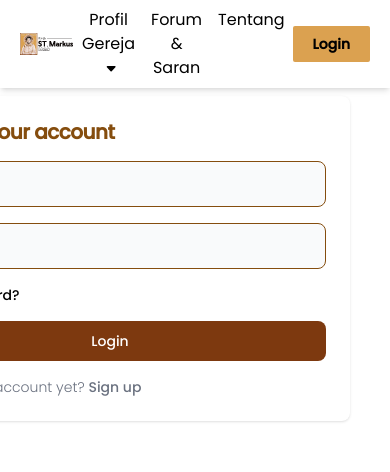
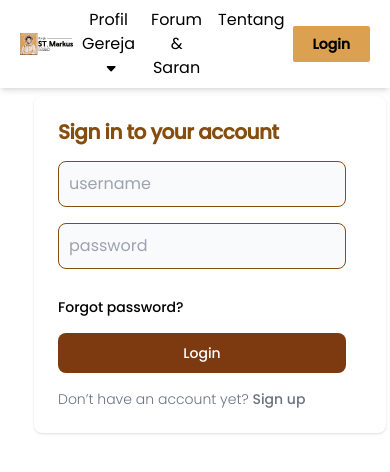
Before and after one commit to HaiPigGi/church-app, a Next.js app in the folder next-app/: page /pages/login in a window 390 px wide. Shown: the top 472 px of the page. Built offline with nearby package versions, Linux system fonts and the light colour scheme.

Commit message:
modified:   next-app/src/app/pages/login/page.jsx 	modified:   next-app/src/app/pages/register/page.jsx

```diff
--- a/next-app/src/app/pages/login/page.jsx
+++ b/next-app/src/app/pages/login/page.jsx
@@ -1,6 +1,9 @@
+
 import MainLayout from "@/components/Layouts/MainLayout/index";
 
 export default function Login() {
+
+
   return(
 
 <MainLayout>
@@ -18,20 +21,26 @@ export default function Login() {
                         <a href="#" className="flex items-center mb-6 mr-5 text-2xl font-semibold text-primary">
                             <label className=""/>LOGIN
                         </a>
-                        <div className="w-full bg-white rounded-lg shadow dark:border md:mt-0 sm:max-w-md xl:p-0">
+                        <div className="w-full bg-white rounded-lg shadow dark:border md:mt-0  sm:max-w-md xl:p-0 min-[360px]:max-[555px]:w-[22rem] min-[360px]:max-[555px]:ml-[12.5rem]">
                         <div className="p-6 space-y-4 md:space-y-6 sm:p-8">
                             <h1 className="text-xl font-bold leading-tight tracking-tight text-yellow-800 md:text-2xl ">Sign in to your account</h1>
                                 <form className="space-y-4 md:space-y-6" action="#">
                                     <div>
-                                        <input type="text"className="bg-gray-50 border border-yellow-800 text-primary  rounded-lg focus:ring-primary-600 focus:border-primary-600 block w-full p-2.5 :placeholder-gray-400" placeholder="username" required />
+                                        <input type="text"className="bg-gray-50 border border-yellow-800 text-primary rounded-lg focus:ring-primary-600 focus:border-primary-600 block w-full p-2.5 :placeholder-gray-400 min-[360px]:max-[555px]:w-72" placeholder="username" required />
                                     </div>
                                     <div>
-                                    <input type="password"className="bg-gray-50 border border-yellow-800 text-primary  rounded-lg focus:ring-primary-600 focus:border-primary-600 block w-full p-2.5 :placeholder-gray-400" placeholder="password" required />
+                                        <input
+                                            type='password'
+                                            className="bg-gray-50 border mb-2 border-yellow-800 text-primary rounded-lg focus:ring-primary-600 focus:border-primary-600 block w-full p-2.5 :placeholder-gray-400 min-[360px]:max-[555px]:w-72"
+                                            placeholder="password"
+                                            required
+                                        />
+
                                     </div>
                                     <div className="flex items-center justify-between">
-                                        <a href="#" className="text-sm font-medium text-primary-600 hover:underline dark:text-primary-500">Forgot password?</a>
+                                        <a href="#" className="text-sm font-medium text-primary-600 hover:underline dark:text-primary-500 mt-3 ">Forgot password?</a>
                                     </div>
-                                    <button type="submit" className="w-full text-white bg-primary focus:ring-4 focus:outline-none  font-medium rounded-lg text-sm px-5 py-2.5 text-center  ">Login</button>
+                                    <button type="submit" className="w-full text-white bg-primary focus:ring-4 focus:outline-none  font-medium rounded-lg text-sm px-5 py-2.5 text-center  min-[360px]:max-[555px]:w-72">Login</button>
                                     <p className="text-sm font-light text-gray-500 dark:text-gray-400">Don’t have an account yet? <a href="/pages/register" className="font-medium text-primary-600 hover:underline dark:text-primary-500">Sign up</a></p>
                                 </form>
                         </div>
--- a/next-app/src/app/pages/register/page.jsx
+++ b/next-app/src/app/pages/register/page.jsx
@@ -1,4 +1,5 @@
 import MainLayout from "@/components/Layouts/MainLayout/index";
+
 
 export default function Register() {
   return(
@@ -18,33 +19,33 @@ export default function Register() {
                         <a href="#" className="flex items-center mb-6 mr-5 text-2xl font-semibold text-primary">
                             <label className=""/>Register
                         </a>
-                        <div className="w-full h-[24.8rem] bg-white rounded-lg shadow dark:border md:mt-0 sm:max-w-md xl:p-0">
+                        <div className="w-full h-[24.8rem] bg-white rounded-lg shadow dark:border md:mt-0 sm:max-w-md xl:p-0 min-[360px]:max-[555px]:w-[22rem] min-[360px]:max-[555px]:ml-[12.5rem] ">
                         <div className="p-6 space-y-4 md:space-y-6 sm:p-8">
                             {/* <h1 className="text-xl font-bold leading-tight tracking-tight text-yellow-800 md:text-2xl ">Sign in to your account</h1> */}
                                 <form className="space-y-4 md:space-y-6" action="#">
 
                                     <div className="mt-[-1rem]">
                                         <label  class="block mb-1 text-sm font-medium text-primary ">Username</label>
-                                        <input type="text"className="bg-gray-50 border border-yellow-800 text-primary  rounded-lg focus:ring-primary-600 focus:border-primary-600 block w-full p-2.5 :placeholder-gray-400" placeholder="Masukan Nama Anda" required />
+                                        <input type="text"className="bg-gray-50 border border-yellow-800 text-primary  rounded-lg focus:ring-primary-600 focus:border-primary-600 block w-full p-2.5 :placeholder-gray-400 min-[360px]:max-[555px]:w-72" placeholder="Masukan Nama Anda" required />
                                     </div>
                                     <div className="">
                                         <label class="block mb-1 text-sm font-medium text-primary ">Password</label>
-                                        <input type="password"className="bg-gray-50 border border-yellow-800 text-primary  rounded-lg focus:ring-primary-600 focus:border-primary-600 block w-full p-2.5 :placeholder-gray-400" placeholder="Masukan Password Anda" required />
+                                        <input type="password"className="bg-gray-50 border border-yellow-800 text-primary  rounded-lg focus:ring-primary-600 focus:border-primary-600 block w-full p-2.5 :placeholder-gray-400 min-[360px]:max-[555px]:w-72" placeholder="Masukan Password Anda" required />
                                     </div>
                                     <div className="">
                                         <label class="block mb-1 text-sm font-medium text-primary ">Kondirmasi Password</label>
-                                        <input type="password"className="bg-gray-50 border border-yellow-800 text-primary  rounded-lg focus:ring-primary-600 focus:border-primary-600 block w-full p-2.5 :placeholder-gray-400" placeholder="Masukan Ulang Password Anda" required />
+                                        <input type="password"className="bg-gray-50 border border-yellow-800 text-primary  rounded-lg focus:ring-primary-600 focus:border-primary-600 block w-full p-2.5 :placeholder-gray-400 min-[360px]:max-[555px]:w-72" placeholder="Masukan Ulang Password Anda" required />
                                     </div>
-                                    <button type="submit" className="w-full text-white bg-primary focus:ring-4 focus:outline-none  font-medium rounded-lg text-sm px-5 py-2.5 text-center  ">Register</button>
+                                    <button type="submit" className="w-full text-white bg-primary focus:ring-4 focus:outline-none  font-medium rounded-lg text-sm px-5 py-2.5 text-center min-[360px]:max-[555px]:w-72">Register</button>
                                     <p className="text-sm font-light text-gray-500 dark:text-gray-400">already have an account? <a href="/pages/login" className="font-medium text-primary-600 hover:underline dark:text-primary-500">Sign in</a></p>
                                 </form>
                         </div>
                         </div>
                     </div>
+                        </section>
+                    </div>
                 </section>
-            </div>
-        </section>
-</MainLayout>
+        </MainLayout>
 
     )
 
```
